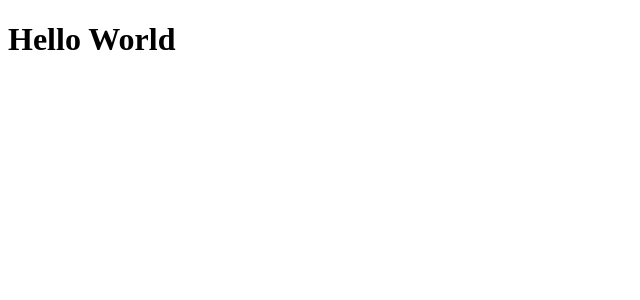
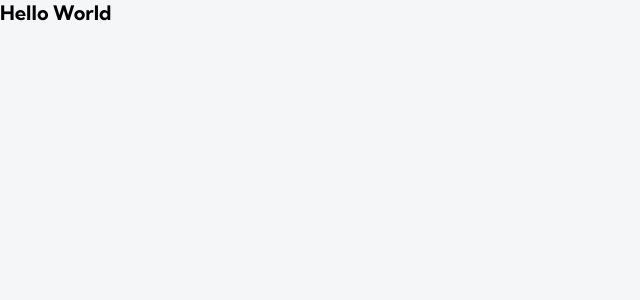
Before and after one commit to MatheusXG/DevJobs, a React (Vite) app: page / in a window 1280 px wide. Shown: the top 300 px of the page, without its empty margins (0-640 px from the left). Built offline with nearby package versions, Linux system fonts and the light colour scheme.

Commit message:
fix: correção tipagem do tema

```diff
--- a/src/App.tsx
+++ b/src/App.tsx
@@ -1,10 +1,12 @@
 import { ThemeProvider } from './contexts/useTheme';
+import GlobalStyles from './styles/global';
 
 function App() {
   return (
     <>
       <ThemeProvider>
         <h1>Hello World</h1>
+        <GlobalStyles />
       </ThemeProvider>
     </>
   );
--- a/src/styles/dark.ts
+++ b/src/styles/dark.ts
@@ -1,8 +1,5 @@
-import { DefaultTheme } from 'styled-components';
-
-export const dark: DefaultTheme = {
+export const dark = {
   colors: {
-    primary: '#0079ff',
-    background: '#141D2F',
+    background: '#121721',
   },
 } as const;
--- /dev/null
+++ b/src/styles/global.ts
@@ -0,0 +1,30 @@
+import { createGlobalStyle } from 'styled-components';
+
+export default createGlobalStyle`
+   * {
+    margin:0;
+    padding:0;
+    outline:none;
+    box-sizing:border-box;
+    transition:  background-color .3s, color .3s;
+
+  }
+
+  body * {
+    font-family: 'Kumbh Sans', sans-serif;
+
+
+  }
+
+  html {
+      font-size: 62.5%;
+  }
+
+  html, body {
+    height:100%;
+    width:100%;
+    background-color: ${({ theme }) => theme.colors.background};
+;  }
+
+
+`;
--- a/src/styles/light.ts
+++ b/src/styles/light.ts
@@ -1,8 +1,5 @@
-import { DefaultTheme } from 'styled-components';
-
-export const light: DefaultTheme = {
+export const light = {
   colors: {
-    primary: '#550AB1',
-    background: '#141D2F',
+    background: '#F4F6F8',
   },
 };
--- a/types/styles.components.d.ts
+++ b/src/types/styled.d.ts
@@ -1,7 +1,5 @@
 // import original module declarations
 import 'styled-components';
-
-//inferência de tipos
 
 // and extend them!
 declare module 'styled-components' {
```
Also changed, not shown: 2 other files (tests, documents, lock files or other folders).
